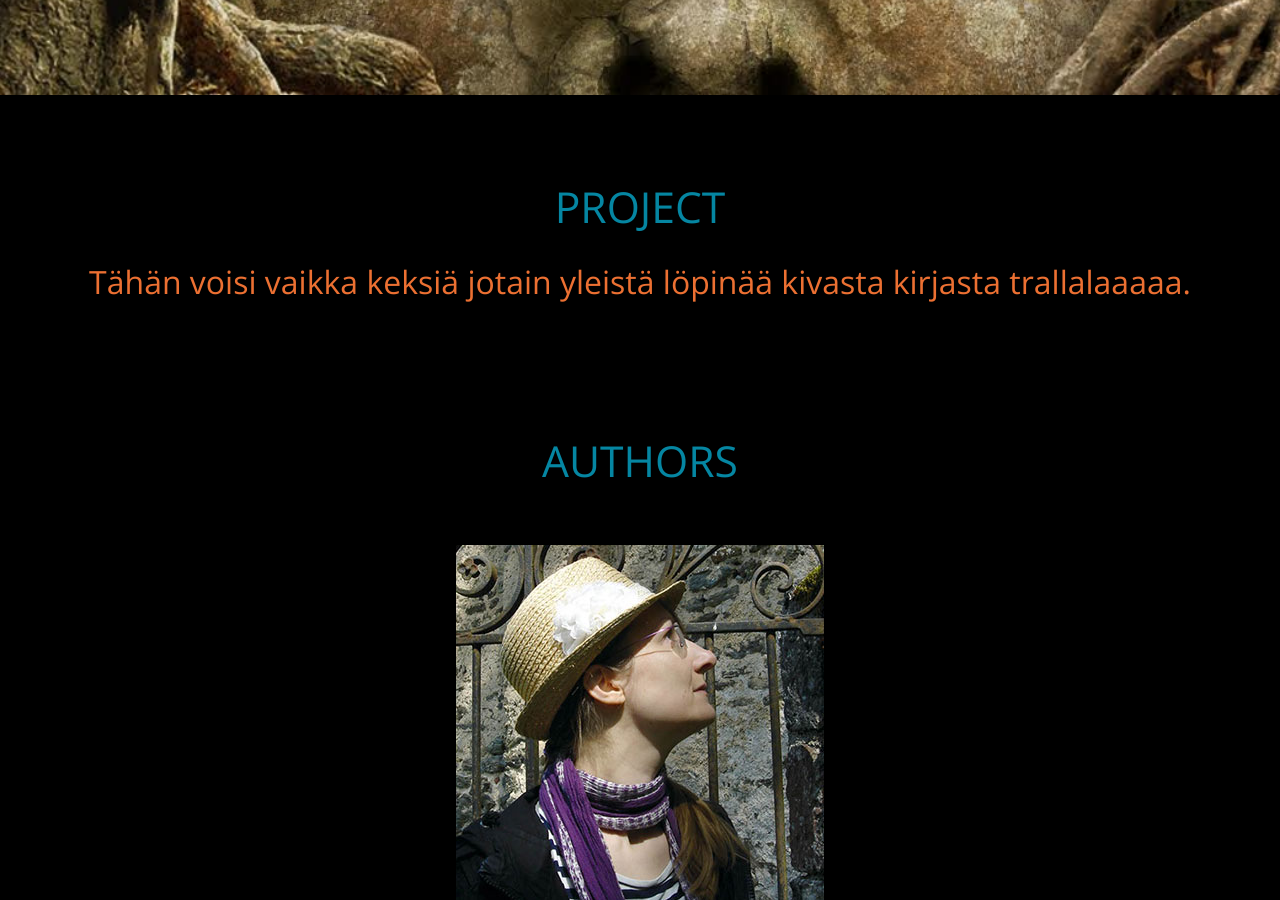
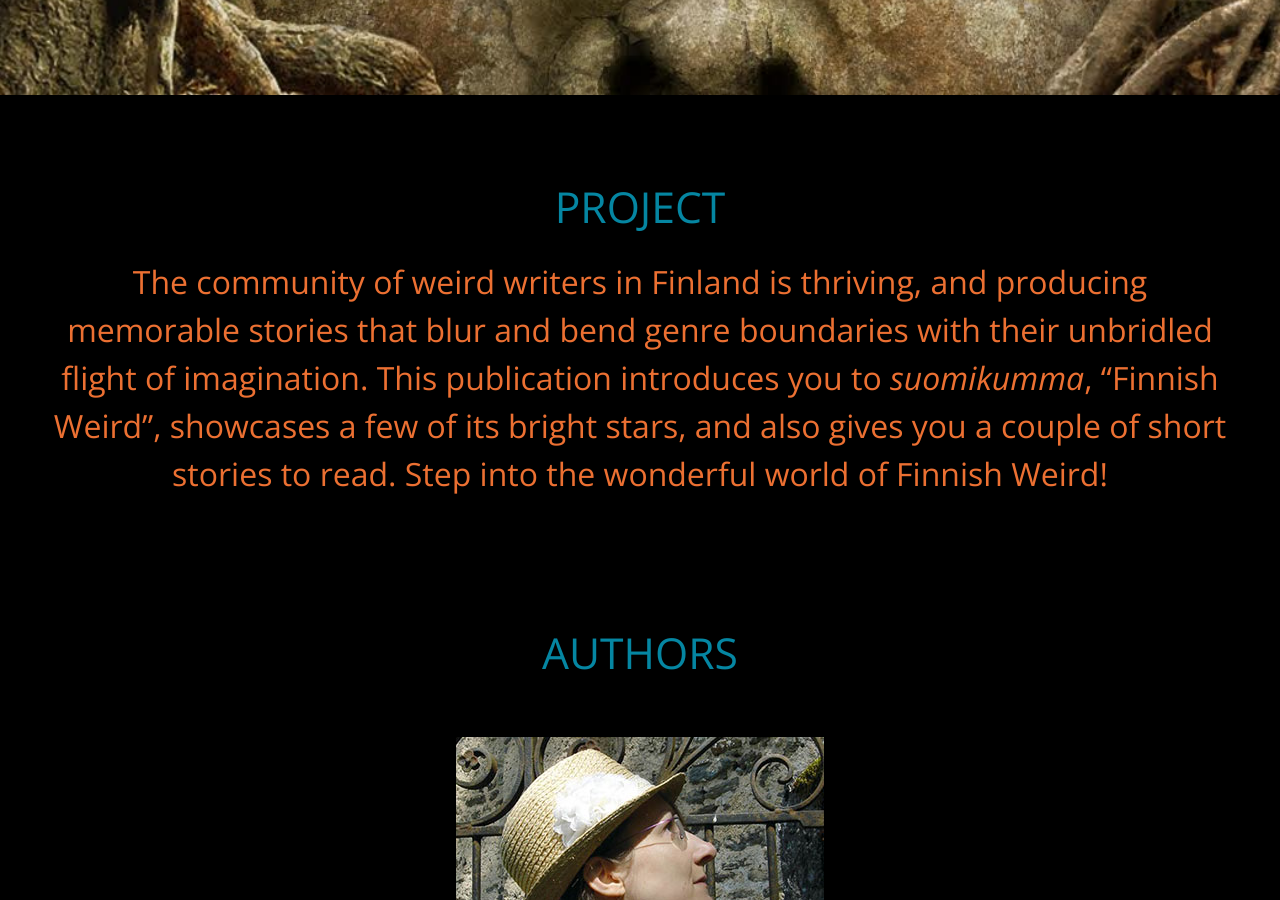
Before and after one commit to teroyks/finnishweird, a Jekyll site: the page index.html, which Jekyll copies as it is, in a window 1280 px wide and 900 px high, scrolled down 545 px. Built offline with Jekyll 4.4.1, drawn with Linux system fonts in a browser that asks for light colours.

Commit message:
version 1.0 ready epub added, pdf renamed, project description added.

```diff
--- a/index.html
+++ b/index.html
@@ -62,7 +62,7 @@
 				<div class="container">
 						<header class="major">
 							<h2>PROJECT</h2>
-							<span>Tähän voisi vaikka keksiä jotain yleistä löpinää kivasta kirjasta trallalaaaaa.</span>
+							<span>The community of weird writers in Finland is thriving, and producing memorable stories that blur and bend genre boundaries with their unbridled flight of imagination. This publication introduces you to <em>suomikumma</em>, “Finnish Weird”, showcases a few of its bright stars, and also gives you a couple of short stories to read. Step into the wonderful world of Finnish Weird!</span>
 						</header>
 
 						<header class="major">
@@ -113,11 +113,11 @@
 			 <a id="ebookdownload"></a>
 				<section id="promo">
 					<h2>Download book in PDF format</h2>
-					<a href="files/finnish_weird.pdf" title="Finnish Weird PDF (5.6M)" class="button">Download</a>
+					<a href="files/finnish_weird_2014.pdf" title="Finnish Weird PDF (5.6M)" class="button">Download</a>
 				</section>
 				<section id="promo">
 					<h2>Download book in EPUB format</h2>
-					<a href="#" title="Finnish Weird EPUB" class="button">Download</a>
+					<a href="files/finnish_weird_2014.epub" title="Finnish Weird EPUB (4.6M)" class="button">Download</a>
 				</section>
 			</div>
 
```
Also changed, not shown: 5 other files.
